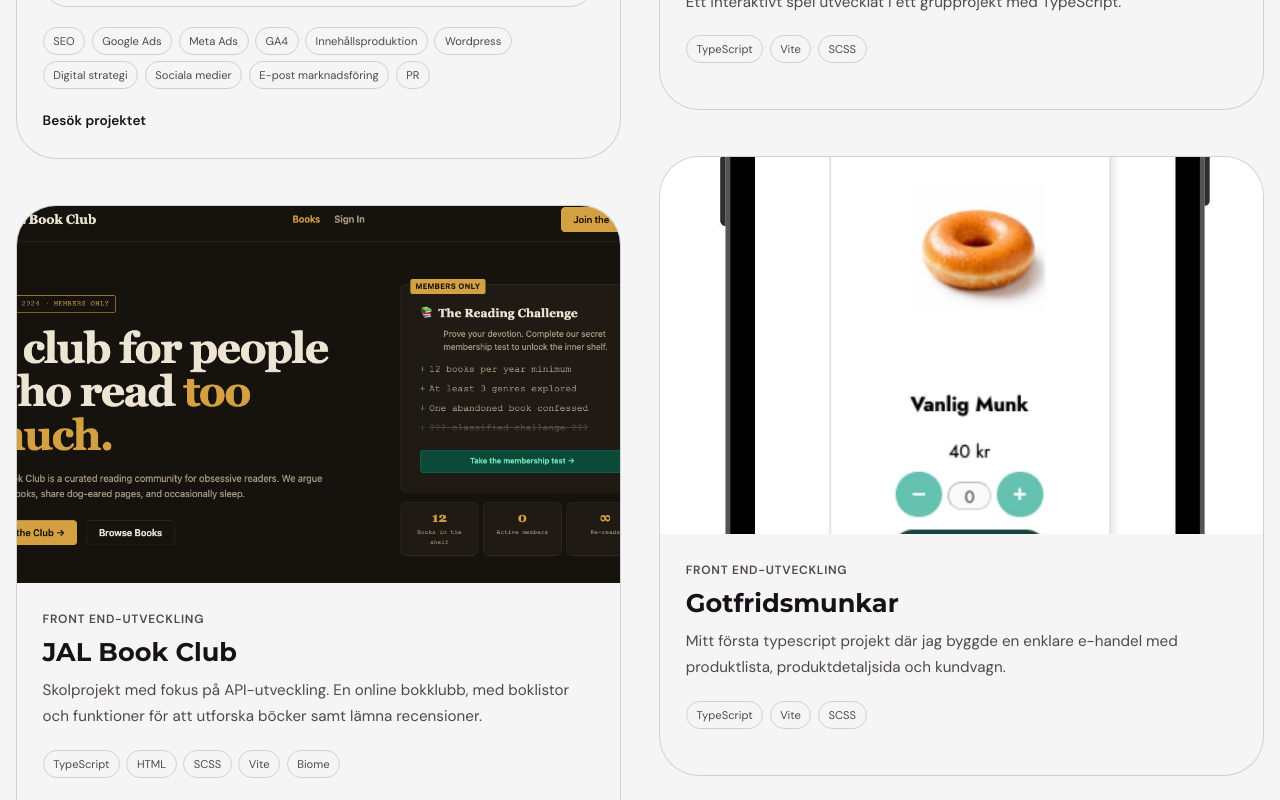
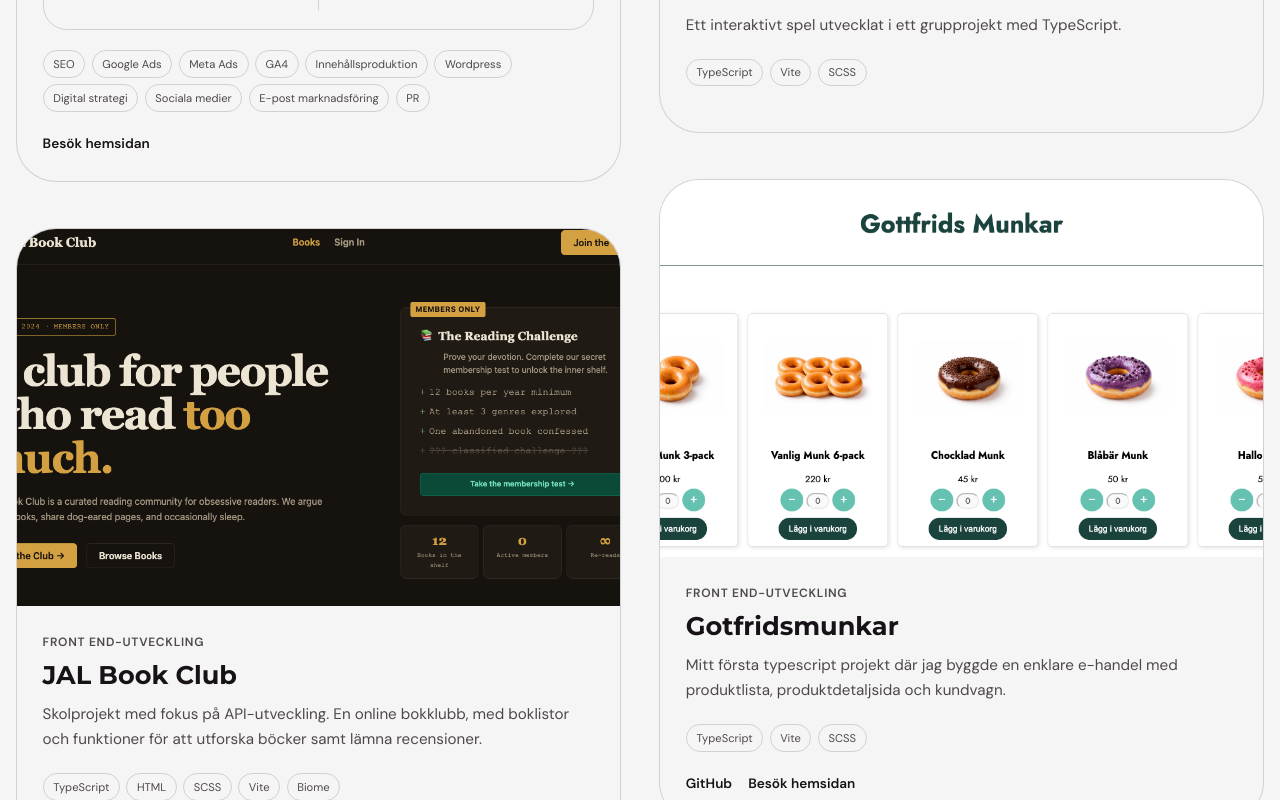
Before and after one commit to jenniemodd/portfolio_2, a React (Vite) app: page / in a window 1280 px wide. Shown: the part 4800-5600 px from the top of the page. Built offline with nearby package versions, Linux system fonts and the light colour scheme.

Commit message:
feat: update project URLs and improve ProjectCard link text

```diff
--- a/src/components/ProjectCard.tsx
+++ b/src/components/ProjectCard.tsx
@@ -77,7 +77,7 @@ function ProjectCard({
               target="_blank"
               rel="noreferrer"
             >
-              Besök projektet
+              Besök hemsidan
             </a>
           )}
         </div>
--- a/src/data/project.ts
+++ b/src/data/project.ts
@@ -10,8 +10,8 @@ export const projects: Project[] = [
     category: "Front end-utveckling",
     tags: ["TypeScript", "HTML", "SCSS","Vite",],
     image: "/images/fairly.jpg",
-    githubUrl: "",
-    liveUrl: "",
+    githubUrl: "https://github.com/jenniemodd/fairly-app",
+    liveUrl: "https://fairly-app.vercel.app/",
   },
 
 {
@@ -84,6 +84,7 @@ export const projects: Project[] = [
     "Episerver",
   ],
   image: "/images/ramundberget_logga.jpg",
+  liveUrl: "https://ramundbergetalpina.se/",
   results: [
   {
     value: "+20 %",
@@ -117,7 +118,7 @@ export const projects: Project[] = [
     category: "Front end-utveckling",
     tags: ["TypeScript", "Vite", "SCSS"],
     image: "/images/donut_shop.jpg",
-    githubUrl: "",
-    liveUrl: "",
+    githubUrl: "https://github.com/jenniemodd/donut-shop",
+    liveUrl: "https://donut-shop-eta.vercel.app/",
   },
 ]
```
Also changed, not shown: public/images/donut_shop.jpg, public/images/fairly.jpg.
